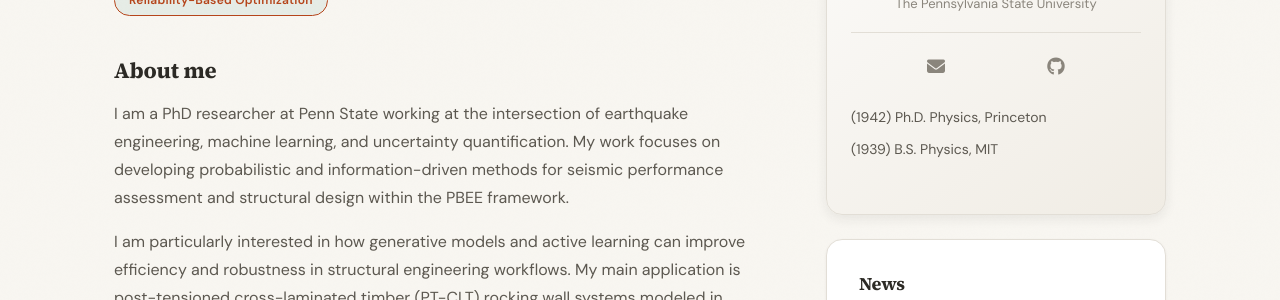
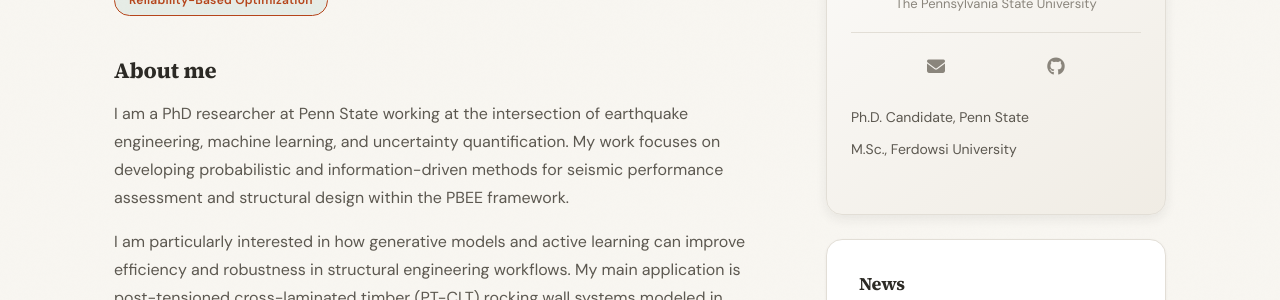
Before and after one commit to AGB-Shargh/AGB-Shargh.github.io, a Jekyll site: the page built from _pages/home.md, in a window 1280 px wide. Shown: the part 357-657 px from the top of the page. Built offline with Jekyll 4.4.1, drawn with Linux system fonts in a browser that asks for light colours; a style sheet for code colours, icons or effects is not loaded.

Commit message:
Update pi.yml

```diff
--- a/_data/pi.yml
+++ b/_data/pi.yml
@@ -4,8 +4,8 @@
 
 # EXAMPLE -- replace or delete
 - education:
-    - "(1942) Ph.D. Physics, Princeton University"
-    - "(1939) B.S. Physics, Massachusetts Institute of Technology"
+    - "(2023–Present) Ph.D. Candidate in Structural Engineering, The Pennsylvania State University"
+    - "(2023) M.Sc. in Earthquake Engineering, Ferdowsi University of Mashhad"
   educationshort:
-    - "(1942) Ph.D. Physics, Princeton"
-    - "(1939) B.S. Physics, MIT"
+    - "Ph.D. Candidate, Penn State"
+    - "M.Sc., Ferdowsi University"
```
